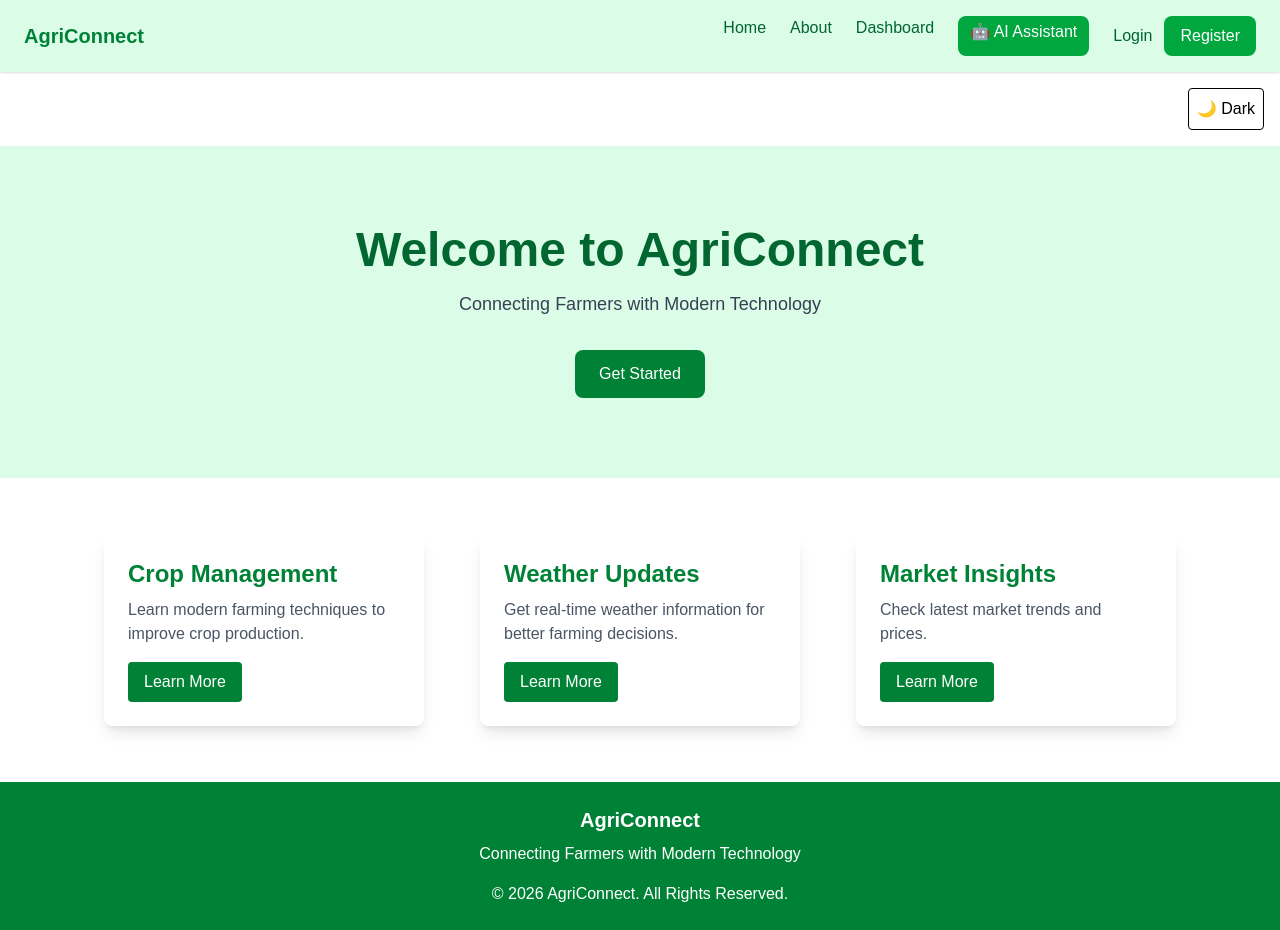
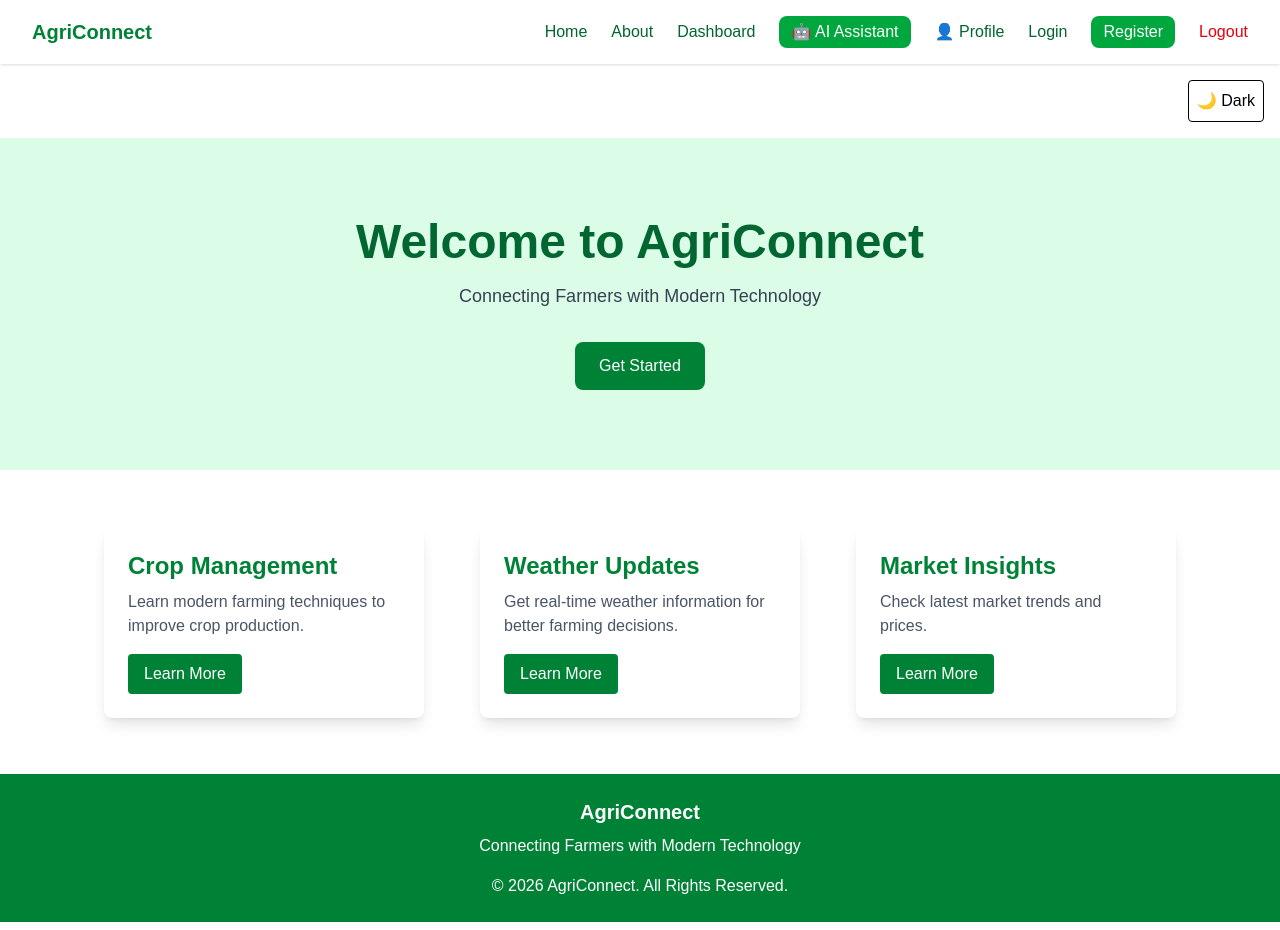
Before and after one commit to Ankitaarida15/AgriConnect, a Next.js app: page / in a window 1280 px wide. Built offline with nearby package versions, Linux system fonts and the light colour scheme.

Commit message:
Add profile and logout to navbar

```diff
--- a/components/Navbar.tsx
+++ b/components/Navbar.tsx
@@ -2,15 +2,20 @@ import Link from "next/link";
 
 export default function Navbar() {
   return (
-    <nav className="flex justify-between items-center px-6 py-4 bg-green-100 shadow">
+    <nav className="flex items-center justify-between px-8 py-4 bg-white shadow">
 
+      {/* Logo */}
       <h1 className="text-xl font-bold text-green-700">
         AgriConnect
       </h1>
 
-      <div className="flex gap-6 text-green-800 font-medium">
+      {/* Navigation */}
+      <div className="flex items-center gap-6 text-green-800 font-medium">
+
         <Link href="/">Home</Link>
+
         <Link href="/about">About</Link>
+
         <Link href="/dashboard">Dashboard</Link>
 
         {/* AI Assistant */}
@@ -20,7 +25,16 @@ export default function Navbar() {
         >
           🤖 AI Assistant
         </Link>
-<div className="flex items-center gap-3">
+
+        {/* Profile */}
+        <Link
+          href="/profile"
+          className="hover:text-green-600 transition"
+        >
+          👤 Profile
+        </Link>
+
+        {/* Login */}
         <Link
           href="/login"
           className="hover:text-green-600 transition"
@@ -28,15 +42,26 @@ export default function Navbar() {
           Login
         </Link>
 
+        {/* Register */}
         <Link
           href="/register"
-    className="bg-green-600 text-white px-4 py-2 rounded-lg hover:bg-green-700 transition"
+          className="bg-green-600 text-white px-3 py-1 rounded-lg hover:bg-green-700 transition"
         >
           Register
         </Link>
+
+        <button
+  onClick={() => {
+    localStorage.removeItem("token");
+    localStorage.removeItem("user");
+    window.location.href = "/login";
+  }}
+  className="text-red-600 hover:text-red-800 transition"
+>
+  Logout
+</button>
+
       </div>
-      </div>
-
     </nav>
   );
 }
```
Lines whose indentation alone changed are shown as unchanged.
